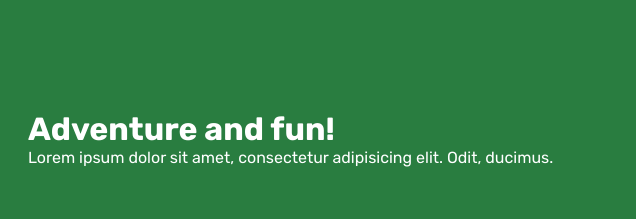
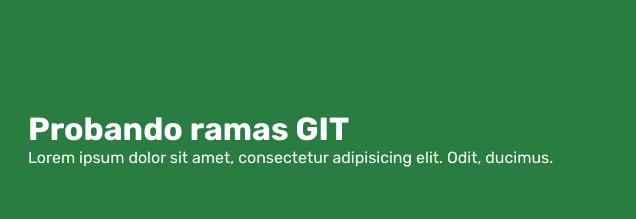
Before and after one commit to juan-e-gomez/mi-repo, a plain HTML site: page index.html in a window 1280 px wide. Shown: the part 1290-1509 px from the top of the page, 644-1280 px from the left. Drawn offline with Linux system fonts and the light colour scheme.

Commit message:
Cambios en textos

```diff
--- a/index.html
+++ b/index.html
@@ -34,7 +34,7 @@
     <div class="Section-C">
     </div>
     <div class="Section-D">
-        <h2 style="color:white">Adventure and fun!</h2>
+        <h2 style="color:white">Probando ramas GIT</h2>
         <p style="color:white">Lorem ipsum dolor sit amet, consectetur adipisicing elit. Odit, ducimus.</p>
     </div>
 	<footer class="Footer">
```
